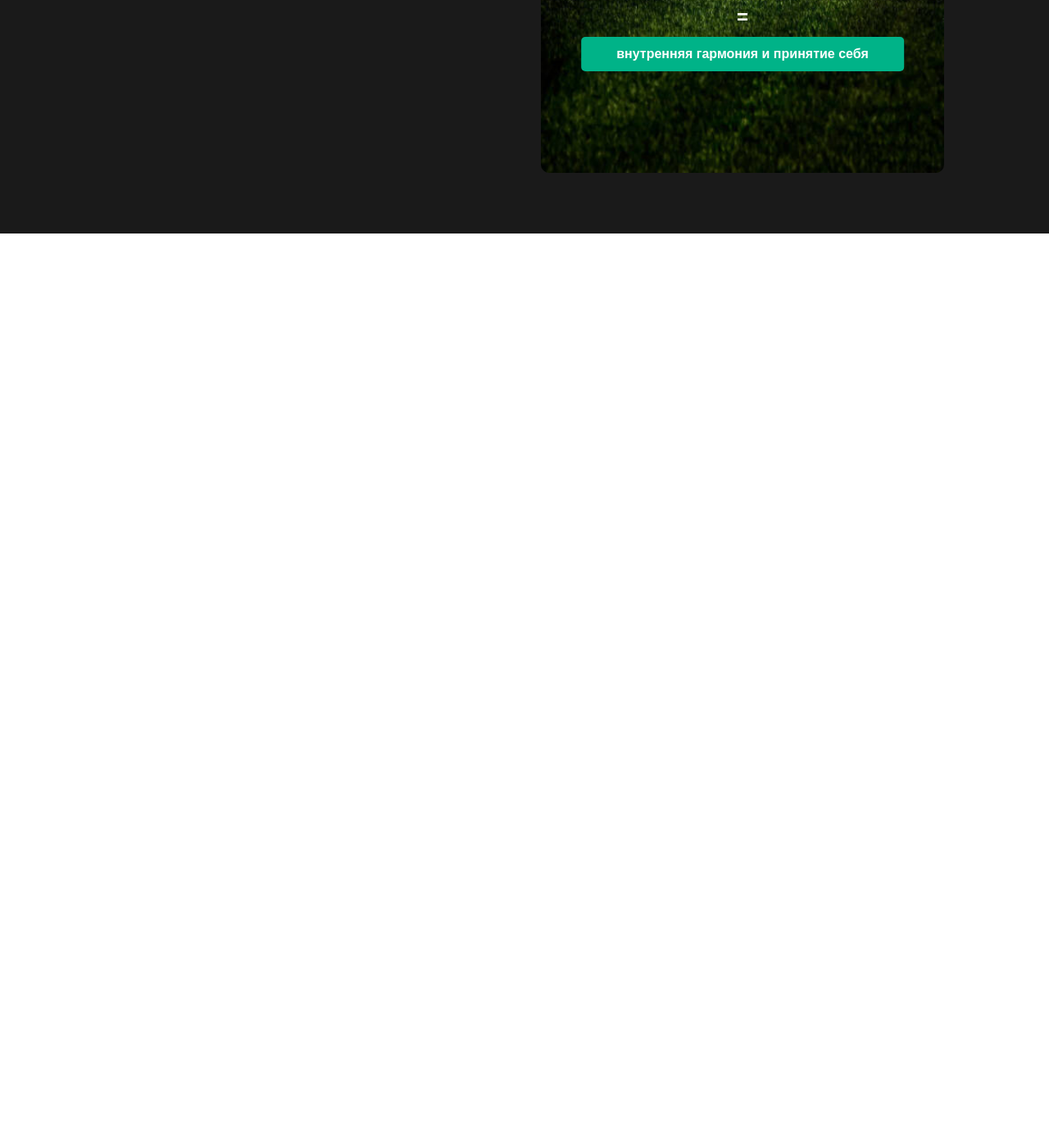
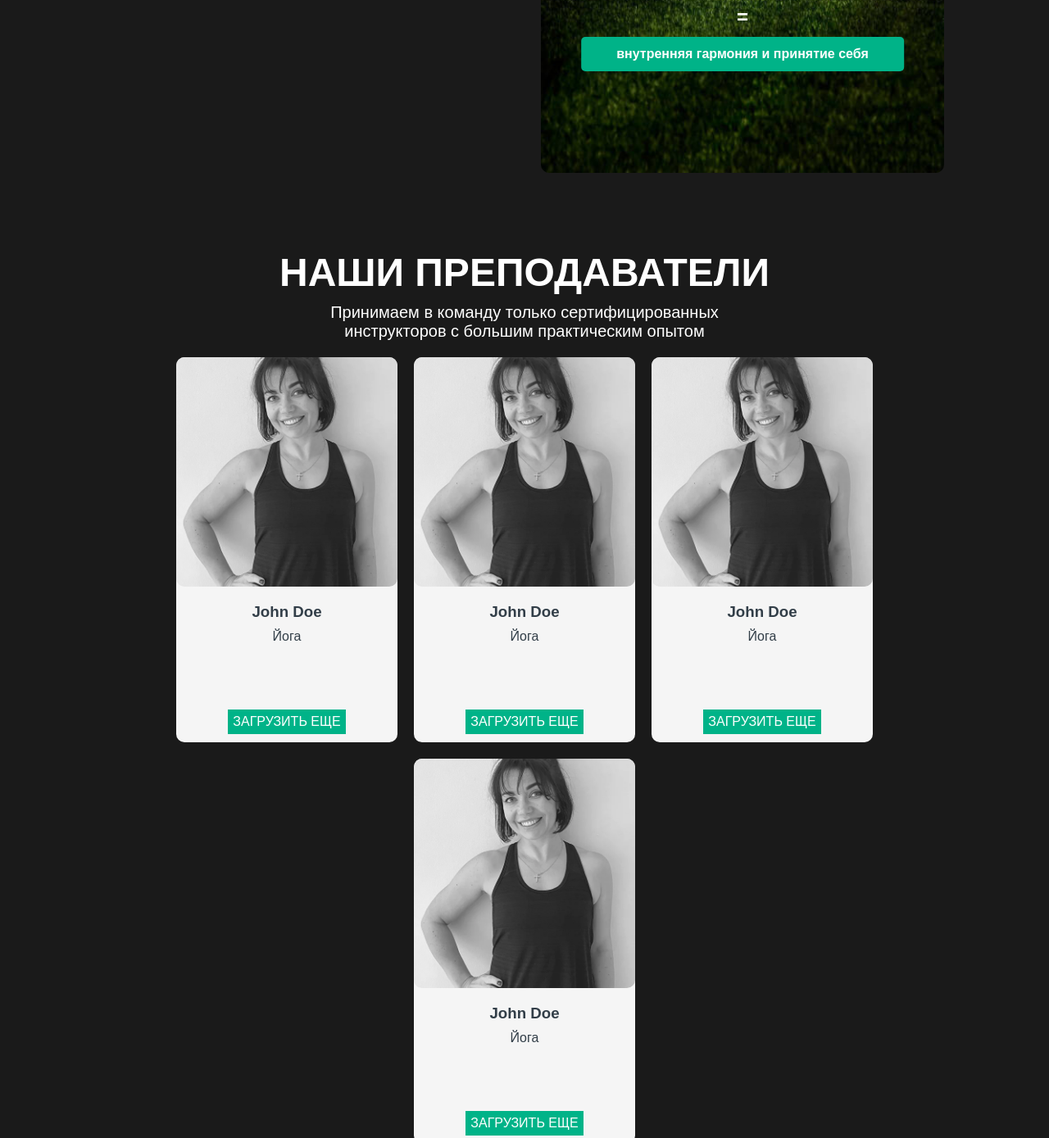
Before and after one commit to mistraell/mistraell.github.io, a website: page index.html in a window 1280 px wide. Shown: the part 1315-2704 px from the top of the page at 82% size. Before the commit the page ends 1600 px from the top, so only its background shows below. Drawn offline with Linux system fonts and the light colour scheme.

Commit message:
teachers

```diff
--- a/index.html
+++ b/index.html
@@ -10,16 +10,15 @@
 <header class="top-menu">
     <div class="logo"><img src="content/images/logo.png"></div>
     <nav class="nav-links">
-        <a href="#">СТУДИИ</a>
+        <a href="#about">О НАС</a>
+        <a href="#teachers">ПРЕПОДАВАТЕЛИ</a>
         <a href="#">НАПРАВЛЕНИЯ</a>
         <a href="#">РАСПИСАНИЕ</a>
-        <a href="#">ЦЕНЫ</a>
+        <a href="#">КАТАЛОГ</a>
+        <a href="#">НОВОСТИ</a>
         <a href="#">АКЦИИ</a>
-        <a href="#">О НАС</a>
-        <a href="#">ВАКАНСИИ</a>
-        <a href="#">ТУРЫ</a>
-        <a href="#">БЛОГ</a>
-        <a href="#">ФРАНШИЗА</a>
+        <a href="#">ОТЗЫВЫ</a>
+        <a href="#">КОНТАКТЫ</a>
     </nav>
     <button class="menu-toggle" onclick="openMenu()">☰</button>
 </header>
@@ -46,7 +45,7 @@
         <li><a href="#">ОБУЧЕНИЕ ДЛЯ ПРЕПОДАВАТЕЛЕЙ</a></li>
     </ul>
 </aside>
-<section class="section first">
+<section class="section first" id="welcome">
     <div>
         <h1>Добро пожаловать!</h1>
         <p>Откройте для себя новый мир с нами. Уникальные возможности, обучение и сообщество.</p>
@@ -56,7 +55,7 @@
         </div>
     </div>
 </section>
-<section class="section about">
+<section class="section about" id="about">
     <div class="about-text">
         <h2>О СТУДИЯХ YOGI ROOM</h2>
         <h3>НАША МИССИЯ</h3>
@@ -82,6 +81,56 @@
         </div>
     </div>
 </section>
+<section class="section teachers" id="teachers">
+    <h1>НАШИ ПРЕПОДАВАТЕЛИ</h1>
+    <p>Принимаем в команду только сертифицированных инструкторов с большим практическим опытом</p>
+
+    <div class="teachers" id="teachers-list">
+        <div class="teacher-card">
+            <div class="teacher-image-container">
+                <img src="content/images/teachers/teacher1.png" alt="Преподаватель 1">
+            </div>
+            <div class="description-container">
+                <h3>John Doe</h3>
+                <p>Йога</p>
+            </div>
+            <button>ЗАГРУЗИТЬ ЕЩЕ</button>
+        </div>
+        <div class="teacher-card">
+            <div class="teacher-image-container">
+                <img src="content/images/teachers/teacher1.png" alt="Преподаватель 1">
+            </div>
+            <div class="description-container">
+                <h3>John Doe</h3>
+                <p>Йога</p>
+            </div>
+            <button>ЗАГРУЗИТЬ ЕЩЕ</button>
+        </div>
+        <div class="teacher-card">
+            <div class="teacher-image-container">
+                <img src="content/images/teachers/teacher1.png" alt="Преподаватель 1">
+            </div>
+            <div class="description-container">
+                <h3>John Doe</h3>
+                <p>Йога</p>
+            </div>
+            <button>ЗАГРУЗИТЬ ЕЩЕ</button>
+        </div>
+        <div class="teacher-card">
+            <div class="teacher-image-container">
+                <img src="content/images/teachers/teacher1.png" alt="Преподаватель 1">
+            </div>
+            <div class="description-container">
+                <h3>John Doe</h3>
+                <p>Йога</p>
+            </div>
+            <button>ЗАГРУЗИТЬ ЕЩЕ</button>
+        </div>
+
+    </div>
+
+    <button class="btn primary" id="load-more">ЗАГРУЗИТЬ ЕЩЕ</button>
+</section>
 
 <script src="index.js"></script>
 </body>
--- a/index.js
+++ b/index.js
@@ -6,6 +6,7 @@ function openMenu() {
 function closeMenu() {
     document.getElementById("side-menu").classList.remove("active");
     document.getElementById("overlay").classList.remove("active");
+
 }
 document.addEventListener("scroll", function () {
     const scrollProgress = document.querySelector(".scroll-progress");
--- a/styles.css
+++ b/styles.css
@@ -71,7 +71,7 @@ body {
     right: -100%;
     width: 300px;
     height: 100vh;
-    background: 00b388;
+    background: #00b388;
     color: white;
     transition: right 0.3s ease;
     padding: 20px;
@@ -384,6 +384,7 @@ section.about {
     width: 80%;
 }
 
+
 .overlay-text h3 {
     font-size: 20px;
     font-weight: bold;
@@ -412,6 +413,62 @@ section.about {
     font-weight: bold;
     margin: 5px 0;
 }
+.section.teachers {
+    display: block;
+    background: #1a1a1a;
+    color: white;
+    width: 100%;
+    height: 100%;
+    flex-direction: column;
+}
+.teacher-image-container{
+    border-radius: 10px;
+    width: 100%;
+    height: 280px;
+    margin-bottom: 20px;
+}
+.teacher-card h3 {
+    margin-bottom: 10px;
+}
+.teacher-card p {
+    font-size: 16px;
+}
+.description-container{
+    height: 120px;
+    margin-bottom: 10px;
+    width: 100%;
+}
+.teacher-card {
+    flex: 0 0 270px;
+    box-sizing: border-box;
+    background-color: #f5f5f5;
+    color: #323e48;
+    border-radius: 10px;
+    padding-bottom: 10px;
+    text-align: center;
+}
+.teacher-card button {
+    background: #00b388;
+    color: white;
+    font-size: 16px;
+    border: none;
+    padding: 6px;
+}
+.teacher-image-container img {
+    object-fit: cover;
+    width: 100%;
+    height: 280px;
+    border-radius: 10px;
+}
+.teachers {
+    display: flex;
+    width: 75%;
+    margin: 0 auto;
+    flex-wrap: wrap;
+    justify-content: center;
+    gap: 20px;
+}
+
 
 /* Адаптация под мобильные устройства */
 @media (max-width: 1024px) {
@@ -422,17 +479,21 @@ section.about {
 /* Адаптация под мобильные устройства */
 @media screen and (max-width: 1024px) {
     .section h1 {
-        font-size: 172px;
+        font-size: 100px;
     }
 
+    .teacher-card p {
+        font-size: 16px;
+    }
     .section p {
-        font-size: 72px;
+        font-size: 32px;
     }
 
     .btn {
-        font-size: 72px;
+        font-size: 32px;
         padding: 10px 20px;
     }
+
 
     .btn-container {
         flex-direction: column;
@@ -441,7 +502,26 @@ section.about {
         display: none;
     }
 
+    .about-image{
+        display: none;
+    }
+
     .menu-toggle {
         display: block;
     }
+    .side-menu {
+        position: fixed;
+        top: 0;
+        right: -100%;
+        width: 100%;
+        height: 100vh;
+        background: #00b388;
+        color: white;
+        transition: right 0.3s ease;
+        padding: 20px;
+        z-index: 1100;
+    }
+    .side-menu li {
+        font-size: 44px;
+    }
 }
```
Also changed, not shown: content/images/teachers/teacher1.png (added).
